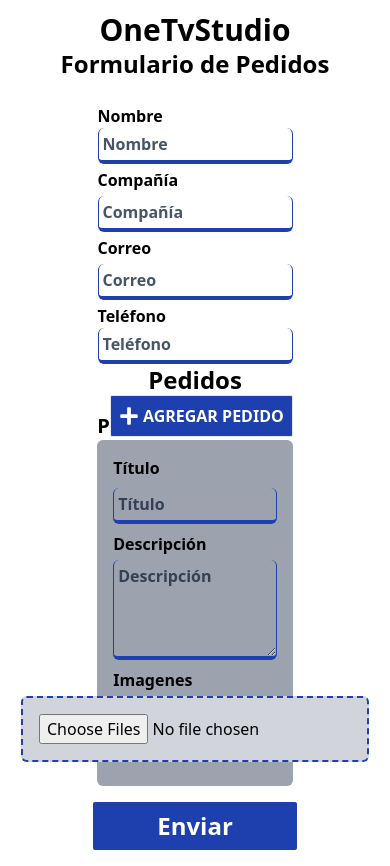
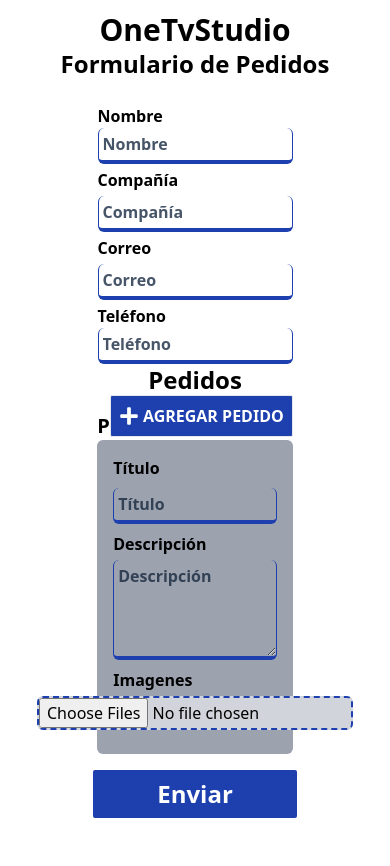
Before and after one commit to JosielyA/OneTvForm, a React (Vite) app: page / in a window 390 px wide. After the commit the page ends 844 px from the top, so only its background shows below. Built offline with nearby package versions, Linux system fonts and the light colour scheme.

Commit message:
input images size fixed

```diff
--- a/src/pages/IndexPage.jsx
+++ b/src/pages/IndexPage.jsx
@@ -245,7 +245,7 @@ function IndexPage() {
                     </label>
                   </div>
                   <input
-                    className="p-4 mt-1 border-blue-800 border-2 border-dashed mb-2 rounded-md bg-gray-300"
+                    className="md:p-4  mt-1 border-blue-800 border-2 border-dashed mb-2 rounded-md bg-gray-300"
                     type="file"
                     name={`imagenes_${i}`}
                     multiple
```
